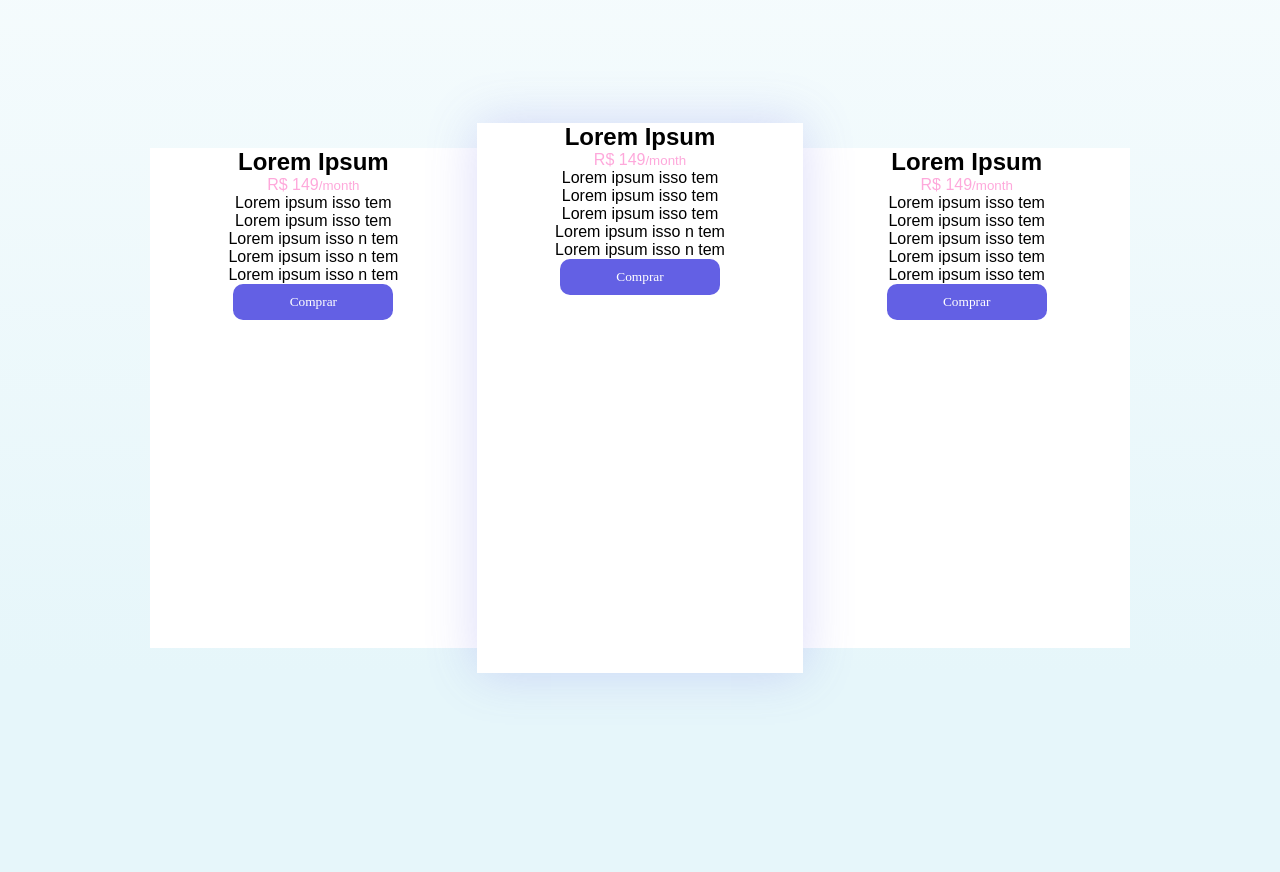
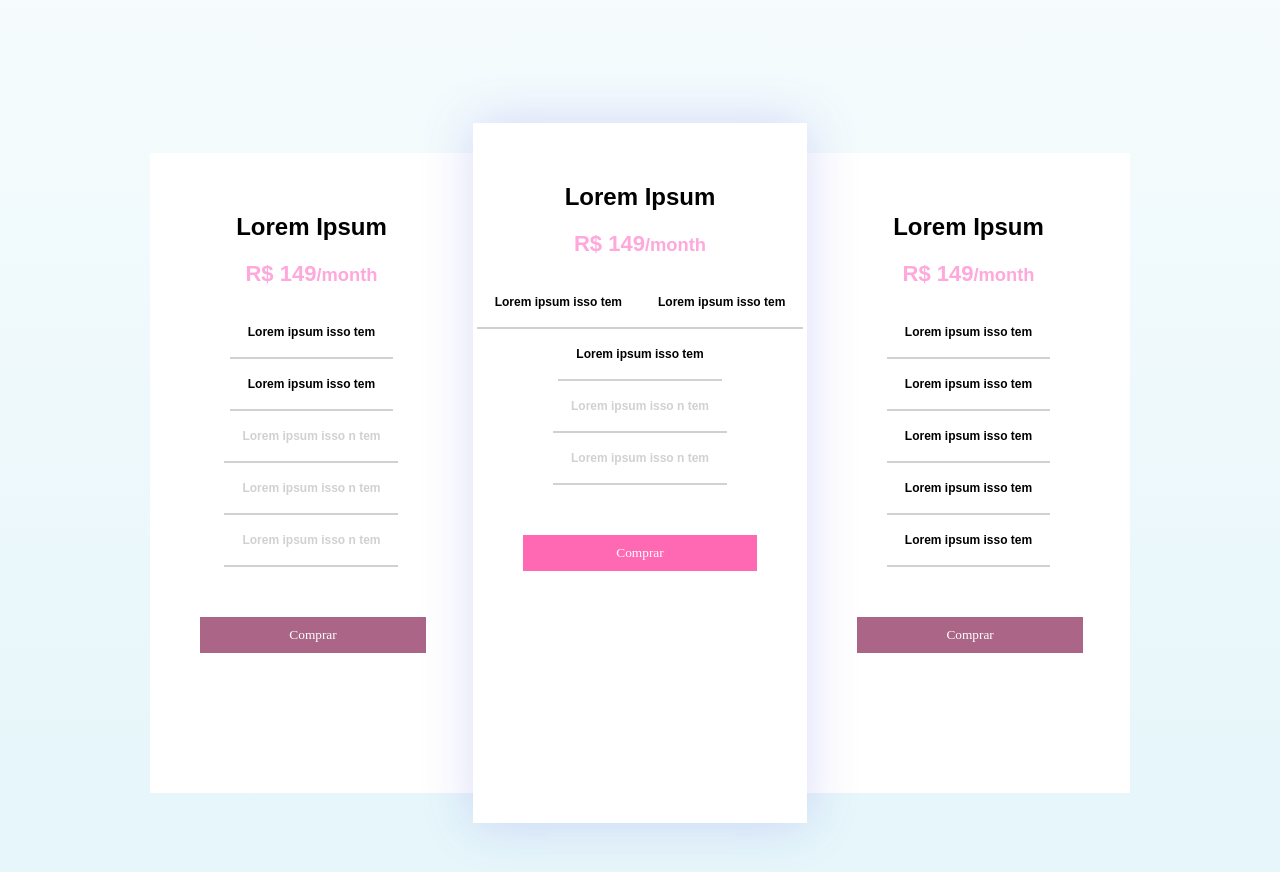
Before and after one commit to RaquelDFS/WS_React, a React (Create React App) app in the folder my-app/: page / in a window 1280 px wide. Shown: the part 3500-4372 px from the top of the page. Before the commit the page ends 4273 px from the top, so only its background shows below. Built offline with nearby package versions, Linux system fonts and the light colour scheme.

Commit message:
pricee done

```diff
--- a/my-app/src/PortifolioContainer/Price/Price.css
+++ b/my-app/src/PortifolioContainer/Price/Price.css
@@ -66,11 +66,11 @@
             position: relative;
             bottom: 376px;
             right: 438px;
-    background: rgba(98, 96, 228, 0.226);
-    -webkit-clip-path: circle(50%);
-    clip-path: circle(50%);
-    height: 30em;
-    width: 30em;
+            background: rgba(98, 96, 228, 0.226);
+            -webkit-clip-path: circle(50%);
+            clip-path: circle(50%);
+            height: 30em;
+            width: 30em;
     }
 
     .sessao-price-tag{
@@ -78,26 +78,60 @@
         max-width: 980px;
         justify-content: space-around;
         align-items: center;
-    }
-    .price-component-first{
-        box-sizing: border-box;
-        background-color: rgb(255, 255, 255);
-        width: 400px;
-        height: 500px;
-        z-index: 2;
+        vertical-align: middle;
     }
     .price-component{
         box-sizing: border-box;
         background-color: rgb(255, 255, 255);
-        width: 400px;
-        height: 500px;
+        width: 580px;
+        height: 640px;
+        padding: 60px 0 ;
+    }
+    .first{
+        z-index: 2;
+    }
+    .terceiro{
         z-index: 3;
     }
-    .price-component-second{
-        box-sizing: border-box;
+
+    .second{ /*Esse é o que fica em destaque*/
         z-index: 5;
-        background-color: rgb(255, 255, 255);
-        width: 400px;
-        height: 550px;
+        width: 600px;
+        height: 700px;
         box-shadow: 0 0 3rem rgba(98, 96, 228, 0.226) ;
+        transition: ease 0.5s;
     }
+    .second:hover{
+        box-shadow: 0 0 5rem rgba(98, 96, 228, 0.808) ;
+    }
+    .yes, .not {
+        margin: 50px;
+        border-radius: 0;
+        width: 70%;
+    }
+    .not{
+        background-color: rgb(170, 101, 135);
+    }
+    .yes{
+        background-color: hotpink;
+    }
+    .yes:hover{
+        transition: ease 0.5s;
+        background-color: rgb(68, 211, 49);
+        box-shadow: 0 0 7px rgb(68, 211, 49);
+    }
+    .price-price{
+        font-size: 22px;
+        font-weight: 600;
+        margin: 20px 0;
+    }
+    .item-price{
+        display: inline-block;
+        font-size: 12px;
+        font-weight: 600;
+        border-bottom: 2px solid rgb(209, 209, 209);
+        padding: 18px;
+    }
+    .not-have{
+        color: rgb(209, 209, 209);
+    }
--- a/my-app/src/PortifolioContainer/Price/Price.js
+++ b/my-app/src/PortifolioContainer/Price/Price.js
@@ -1,25 +1,26 @@
-import React from 'react';
-import './Price.css'
+import React from "react";
+import "./Price.css";
 const Price = () => {
-  return <div className='conteiner-price'>
+  return (
+    <div className="conteiner-price">
       <div className="wwd-principal">
         <div className="colz middle-colz" />
-        <h3 className="subtitle" id="prices">Prices</h3>
+        <h3 className="subtitle" id="prices">
+          Prices
+        </h3>
         <h1>
           {" "}
           <em className="pink-Lorem">Lorem Ipsum</em> is simply dummy text.
         </h1>
-        <span className="AboutUs-role-tagline">
-        </span>
+        <span className="AboutUs-role-tagline"></span>
       </div>
       <div class="stch-container">
         <div id="group">
           <fieldset class="switch">
-
-      <input id="yes" name="view" type="radio" checked/>
+            <input id="yes" name="view" type="radio" checked />
             <label for="yes">Lorem</label>
 
-      <input id="no" name="view" type="radio"/>
+            <input id="no" name="view" type="radio" />
             <label for="no">Ipsum</label>
 
             <span class="switch-button"></span>
@@ -27,91 +28,103 @@ const Price = () => {
         </div>
       </div>
       <section>
-      <div className='sessao-price-tag'>
-
-        <div className='price-component-first'>
-        <div className='price-tag'>
+        <div className="sessao-price-tag">
+          <div className="price-component first">
+            <div  className="price-tag">
               <h1>Lorem Ipsum</h1>
-          <p className='price-price'><em className="pink-Lorem">R$ 149<small>/month</small></em></p>
+              <p className="price-price">
+                <em className="pink-Lorem">
+                  R$ 149<small>/month</small>
+                </em>
+              </p>
             </div>
             <ul>
-            <li className='item-price have'>
+              <li className="item-price have">
                 <p>Lorem ipsum isso tem</p>
               </li>
-            <li className='item-price have'>
+              <li className="item-price have">
                 <p>Lorem ipsum isso tem</p>
               </li>
-            <li className='item-price not-have'>
+              <li className="item-price not-have">
                 <p>Lorem ipsum isso n tem</p>
               </li>
-            <li className='item-price not-have'>
+              <li className="item-price not-have">
                 <p>Lorem ipsum isso n tem</p>
               </li>
-            <li className='item-price not-have'>
+              <li className="item-price not-have">
                 <p>Lorem ipsum isso n tem</p>
               </li>
               <li>
-              <button className='btn not'>Comprar</button>
+                <button className="btn not">Comprar</button>
               </li>
             </ul>
           </div>
-        <div className='price-component-second'>
-        <div className='price-tag'>
+          <div className="price-component second">
+            <div className="price-tag">
               <h1>Lorem Ipsum</h1>
-          <p className='price-price'><em className="pink-Lorem">R$ 149<small>/month</small></em></p>
+              <p className="price-price">
+                <em className="pink-Lorem">
+                  R$ 149<small>/month</small>
+                </em>
+              </p>
             </div>
             <ul>
-            <li className='item-price have'>
+              <li className="item-price have">
                 <p>Lorem ipsum isso tem</p>
               </li>
-            <li className='item-price have'>
+              <li className="item-price have">
                 <p>Lorem ipsum isso tem</p>
               </li>
-            <li className='item-price have'>
+              <li className="item-price have">
                 <p>Lorem ipsum isso tem</p>
               </li>
 
-            <li className='item-price not-have'>
+              <li className="item-price not-have">
                 <p>Lorem ipsum isso n tem</p>
               </li>
-            <li className='item-price not-have'>
+              <li className="item-price not-have">
                 <p>Lorem ipsum isso n tem</p>
               </li>
               <li>
-              <button className='btn not'>Comprar</button>
+                <button className="btn yes">Comprar</button>
               </li>
             </ul>
           </div>
-        <div className='price-component terceiro'>
-        <div className='price-tag'>
+          <div className="price-component terceiro">
+            <div className="price-tag">
               <h1>Lorem Ipsum</h1>
-          <p className='price-price'><em className="pink-Lorem">R$ 149<small>/month</small></em></p>
+              <p className="price-price">
+                <em className="pink-Lorem">
+                  R$ 149<small>/month</small>
+                </em>
+              </p>
             </div>
             <ul>
-            <li className='item-price have'>
+              <li className="item-price have">
                 <p>Lorem ipsum isso tem</p>
               </li>
-            <li className='item-price have'>
+              <li className="item-price have">
                 <p>Lorem ipsum isso tem</p>
               </li>
-            <li className='item-price have'>
+              <li className="item-price have">
                 <p>Lorem ipsum isso tem</p>
               </li>
-            <li className='item-price have'>
+              <li className="item-price have">
                 <p>Lorem ipsum isso tem</p>
               </li>
-            <li className='item-price have'>
+              <li className="item-price have">
                 <p>Lorem ipsum isso tem</p>
               </li>
 
               <li>
-              <button className='btn not'>Comprar</button>
+                <button className="btn not">Comprar</button>
               </li>
             </ul>
           </div>
         </div>
       </section>
-  </div>;
+    </div>
+  );
 };
 
 export default Price;
```
Lines whose indentation alone changed are shown as unchanged.
